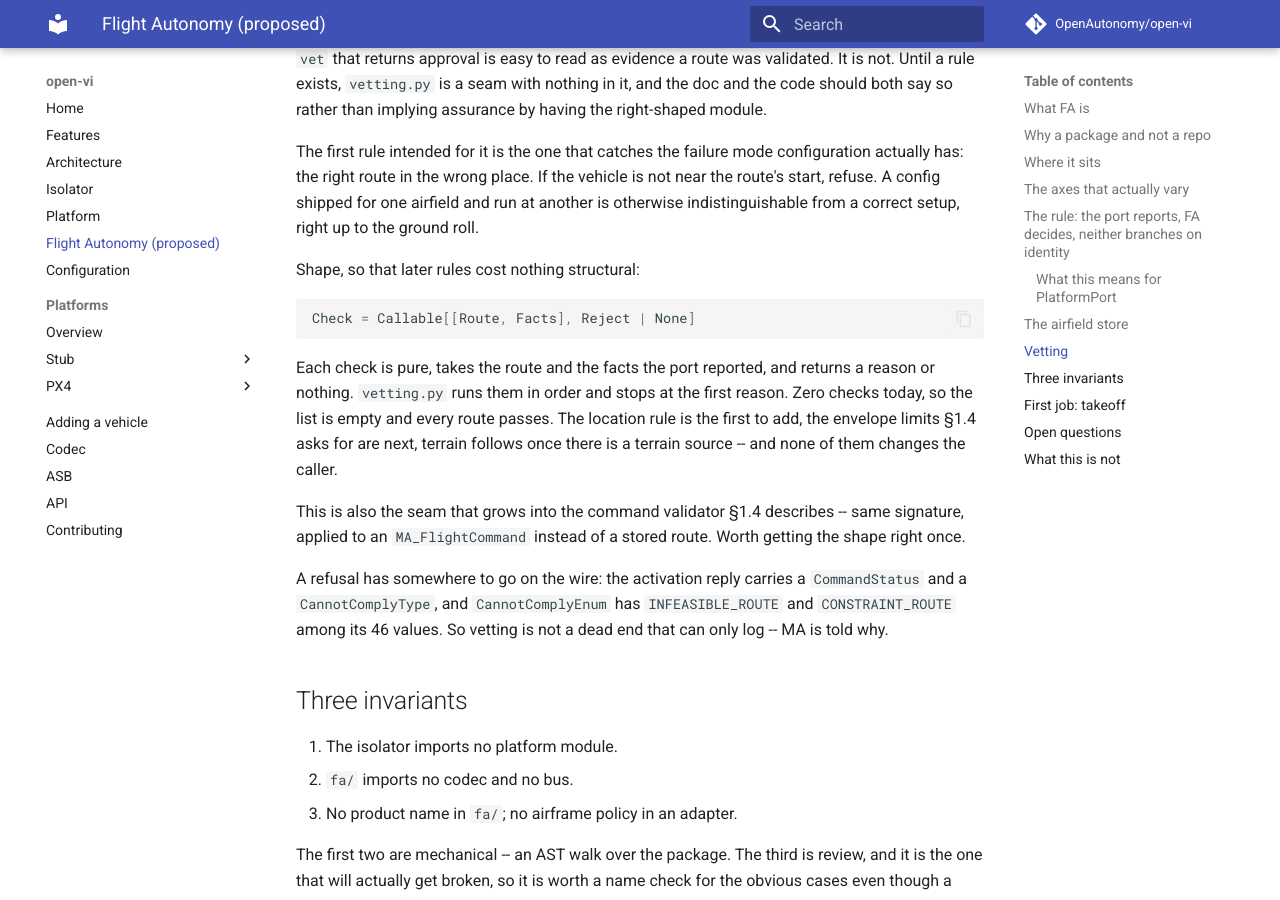
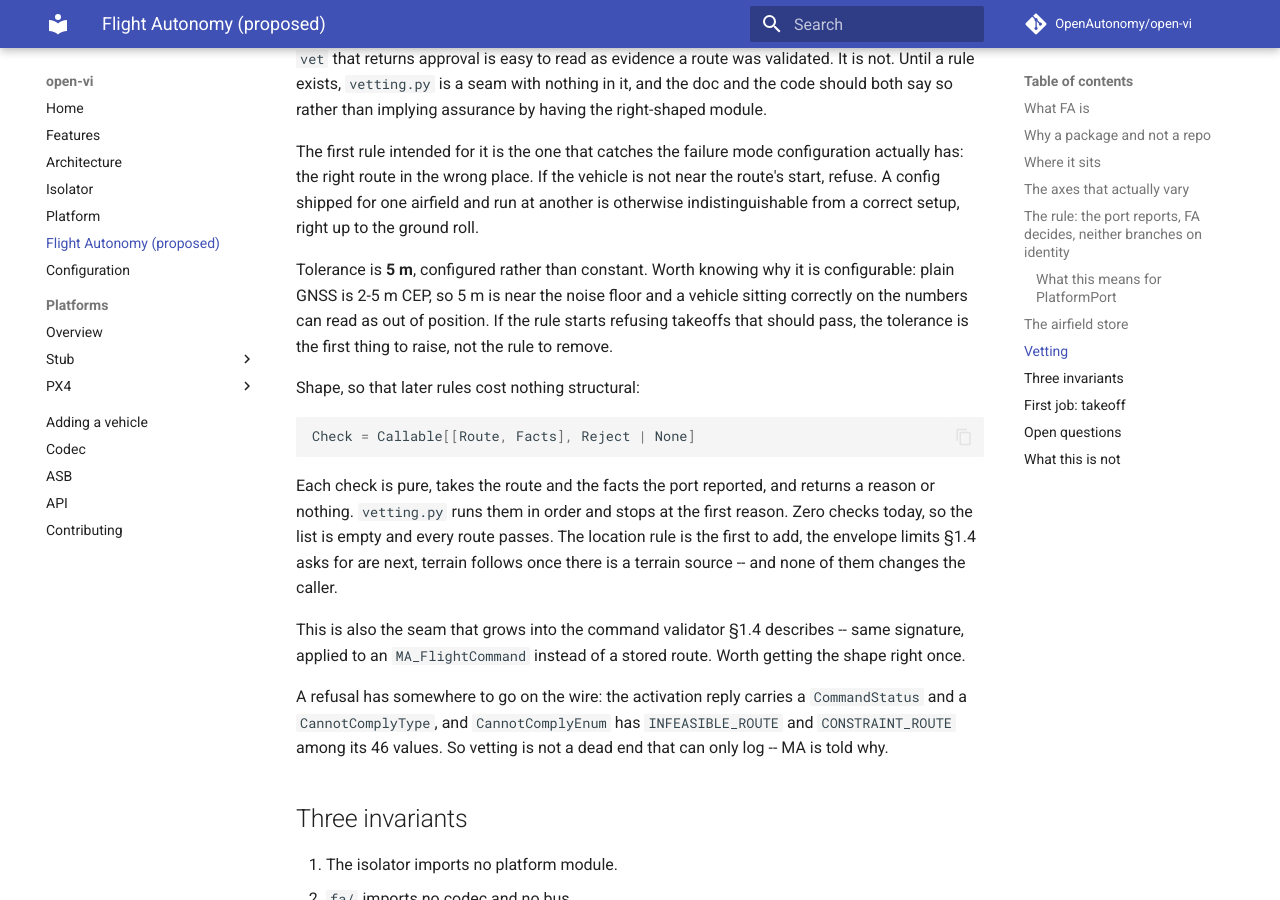
Before and after one commit to OpenAutonomy/open-vi, an MkDocs documentation site: the page built from docs/FLIGHT_AUTONOMY.md, in a window 1280 px wide and 900 px high, scrolled down 4755 px. Built offline with MkDocs 1.6.1 and Material for MkDocs 9.7.7, drawn with Linux system fonts in a browser that asks for light colours; comment, search, counter and statistics services are not loaded; some of the changed text lies outside the part shown.

Commit message:
Set the location tolerance at 5 m, configured
Closes the last of the three open questions. Configured rather than
constant, and the doc says why: plain GNSS is 2-5 m CEP, so 5 m sits
near the noise floor and a vehicle parked correctly can read as out of
position. If the rule starts refusing takeoffs that should pass, raise
the tolerance rather than removing the check.

Co-Authored-By: Claude Opus 5 (1M context) <noreply@anthropic.com>

````diff
--- a/docs/FLIGHT_AUTONOMY.md
+++ b/docs/FLIGHT_AUTONOMY.md
@@ -233,6 +233,12 @@ If the vehicle is not near the route's start, refuse. A config shipped
 for one airfield and run at another is otherwise indistinguishable
 from a correct setup, right up to the ground roll.
 
+Tolerance is **5 m**, configured rather than constant. Worth knowing
+why it is configurable: plain GNSS is 2-5 m CEP, so 5 m is near the
+noise floor and a vehicle sitting correctly on the numbers can read as
+out of position. If the rule starts refusing takeoffs that should pass,
+the tolerance is the first thing to raise, not the rule to remove.
+
 Shape, so that later rules cost nothing structural:
 
 ```python
````
Also changed, not shown: other parts of docs/FLIGHT_AUTONOMY.md (+0 -3 lines).
